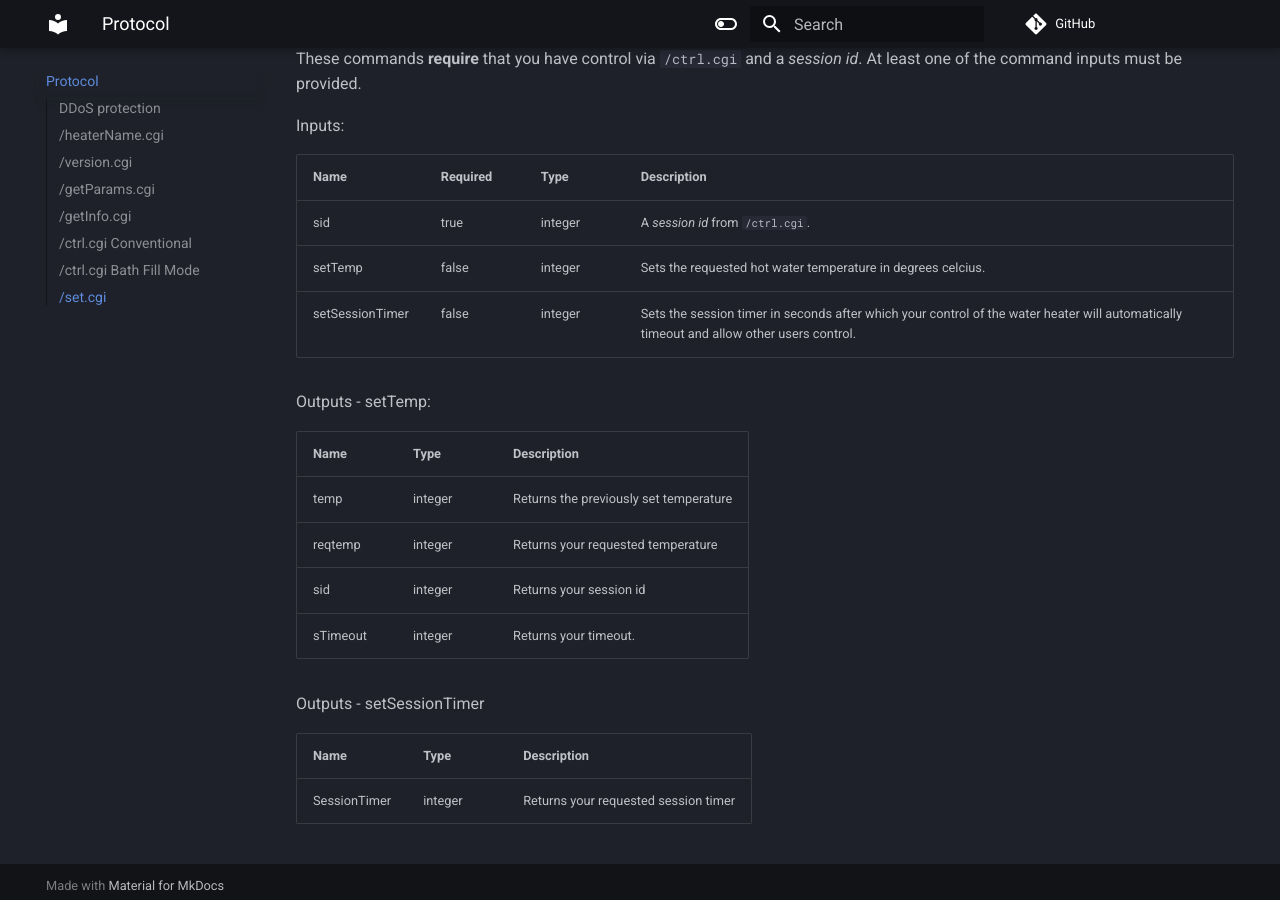
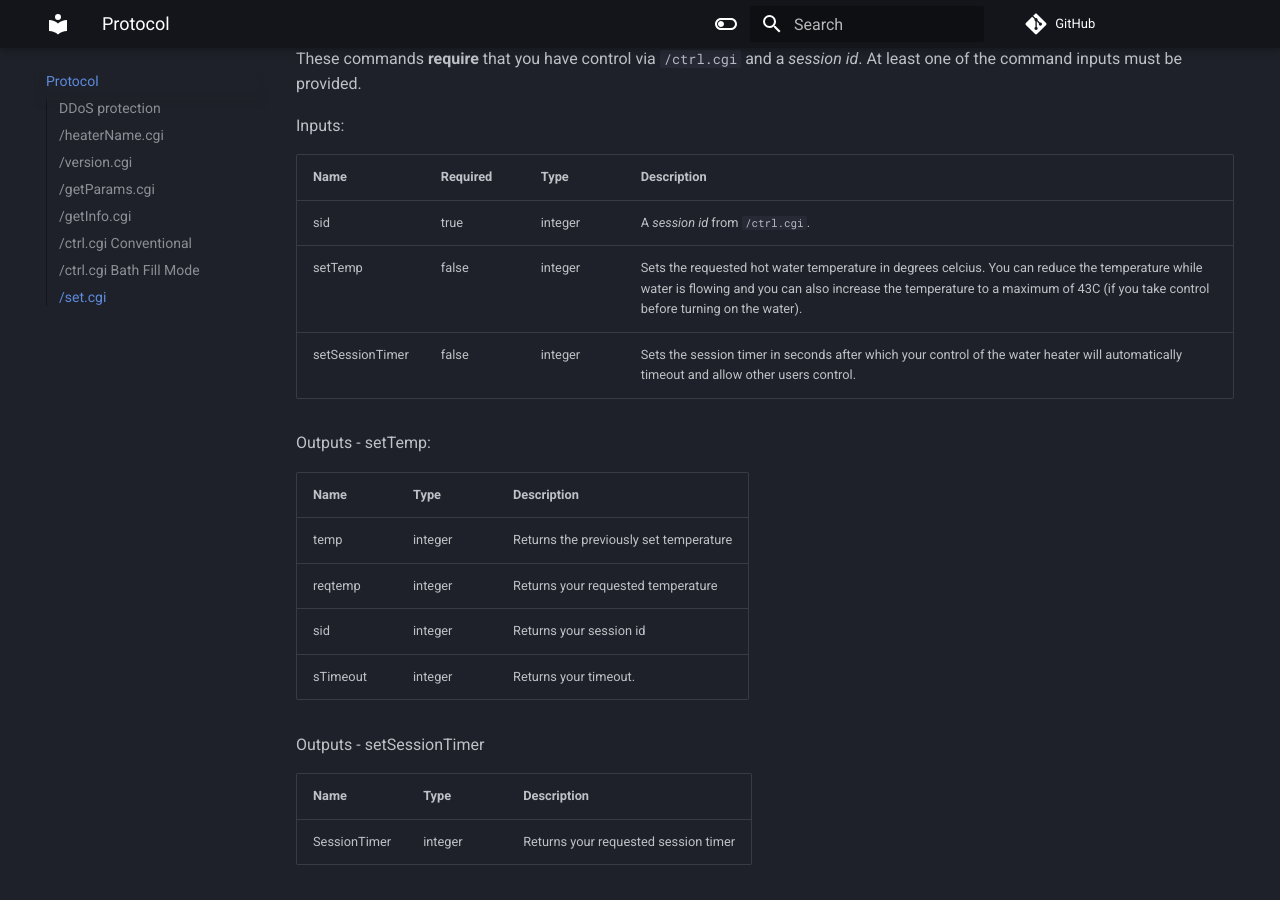
Before and after one commit to illuzn/Rheem-Eziset-Protocol, an MkDocs documentation site: the page built from docs/protocol.md, in a window 1280 px wide and 900 px high, scrolled down 5842 px. Built offline with MkDocs 1.6.1 and Material for MkDocs 9.7.7, drawn with Linux system fonts in a browser that asks for light colours; comment, search, counter and statistics services are not loaded.

Commit message:
Update protocol with new info

```diff
--- a/docs/protocol.md
+++ b/docs/protocol.md
@@ -196,7 +196,7 @@ Inputs:
 Name | Required | Type | Description
 -----|----------|-------|------------
 sid | true | integer | A *session id* from `/ctrl.cgi`.
-setTemp | false | integer | Sets the requested hot water temperature in degrees celcius.
+setTemp | false | integer | Sets the requested hot water temperature in degrees celcius. You can reduce the temperature while water is flowing and you can also increase the temperature to a maximum of 43C (if you take control before turning on the water).
 setSessionTimer | false | integer | Sets the session timer in seconds after which your control of the water heater will automatically timeout and allow other users control.
 
 
```
